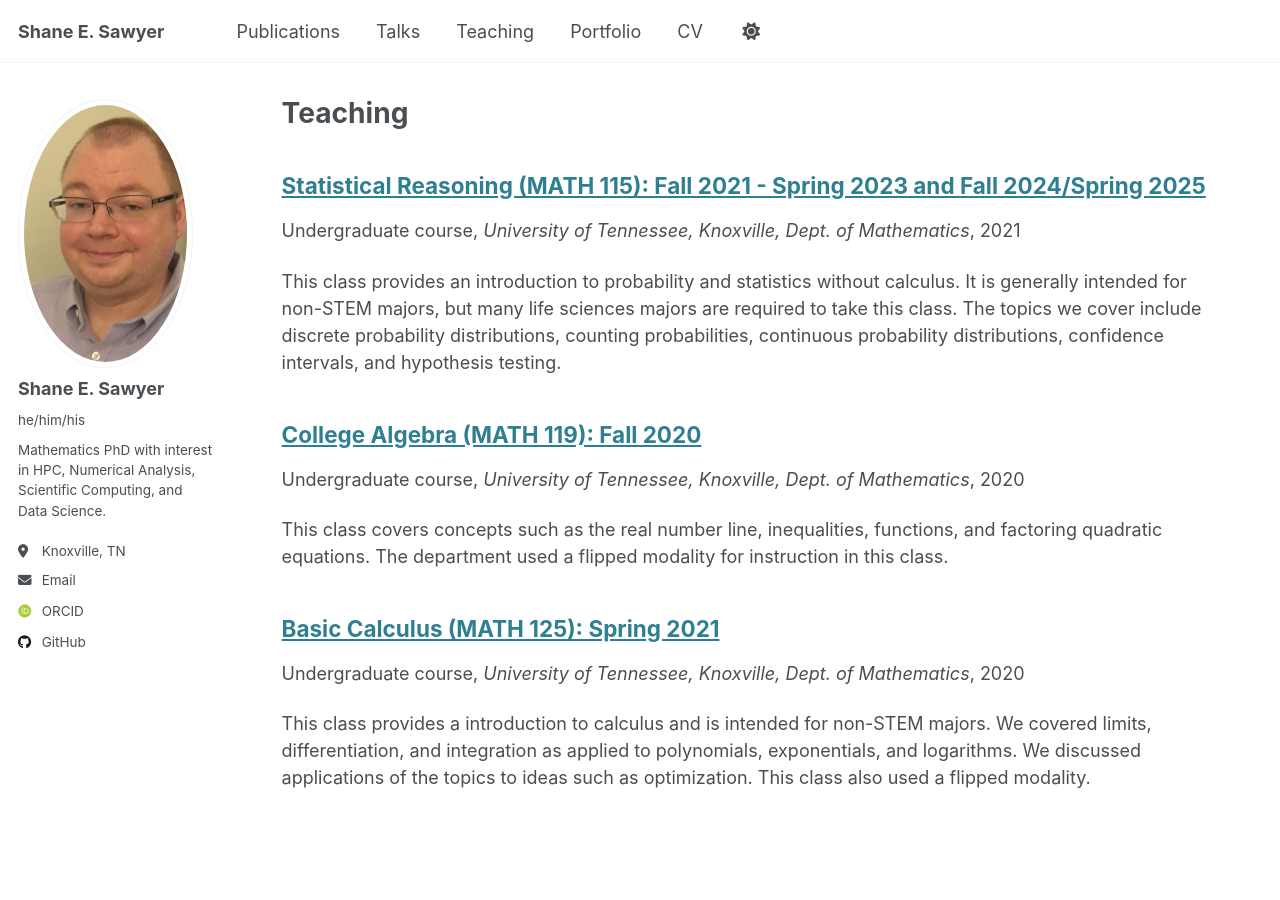
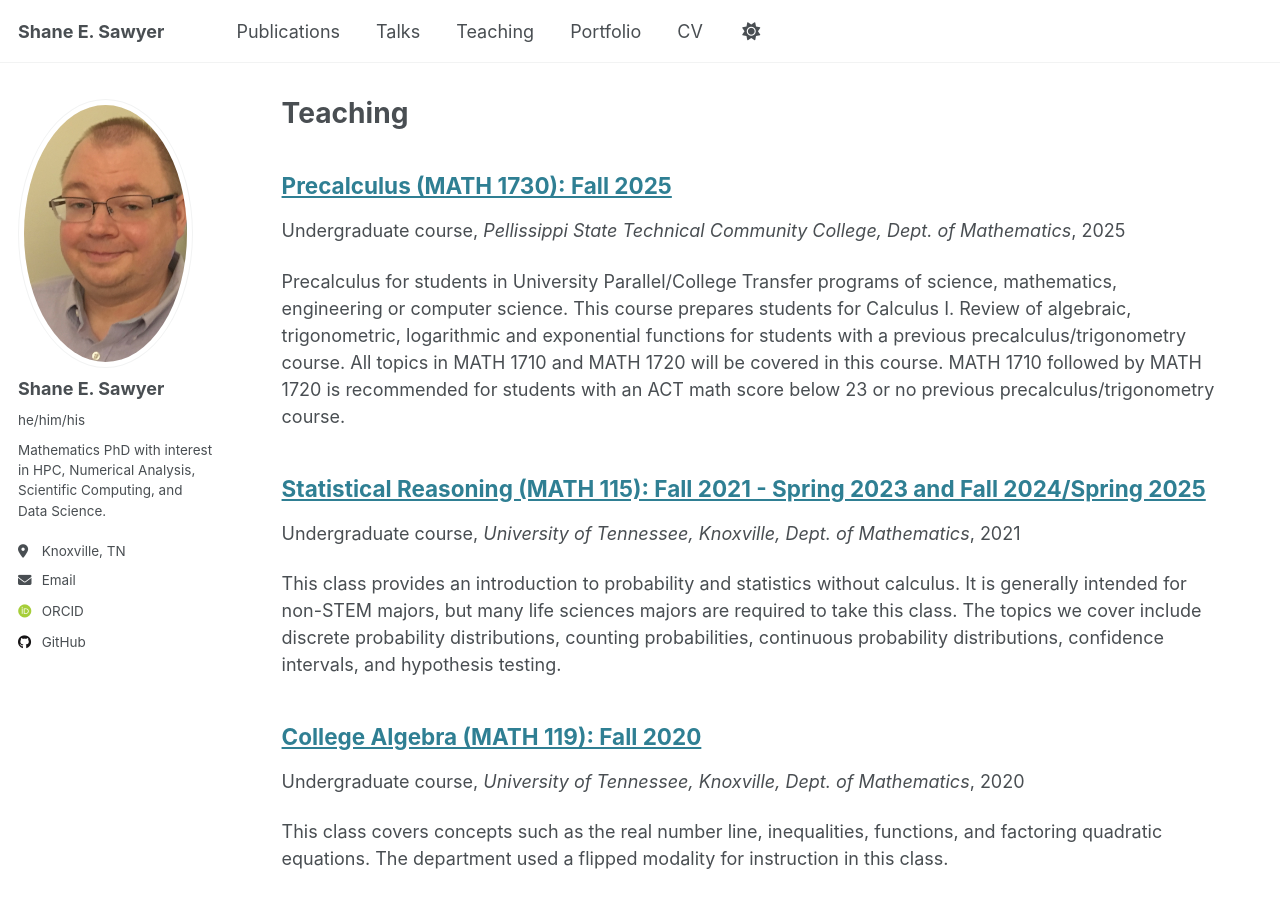
Before and after one commit to shedsaw/shedsaw.github.io, a Jekyll site: the page built from _pages/teaching.html, in a window 1280 px wide and 900 px high. Built offline with Jekyll 4.4.1, drawn with Linux system fonts in a browser that asks for light colours; some web fonts are replaced.

Commit message:
Added that our paper was accecpted. Added teaching at Pellissippi State for Fall 2025.

```diff
--- a/_pages/cv.md
+++ b/_pages/cv.md
@@ -17,6 +17,9 @@ Education
 
 Work experience
 ======
+* August 2025 - Current: Adjunct Faculty
+  * Pellissippi State Technical Community College: Mathematics Department
+  * Instructor of record for a one semester precalculus course.
 * August 2024 - May 2025: Term Lecturer
   * University of Tennessee, Knoxville: Mathematics Department
   * I was an instructor of record for an introductory statistics course.
--- /dev/null
+++ b/_teaching/2025-fall-teaching.md
@@ -0,0 +1,10 @@
+---
+title: "Precalculus (MATH 1730): Fall 2025"
+collection: teaching
+type: "Undergraduate course"
+permalink: /teaching/2025-fall-teaching
+venue: "Pellissippi State Technical Community College, Dept. of Mathematics"
+date: 2025-08-21
+location: "Knoxville, TN, USA"
+---
+Precalculus for students in University Parallel/College Transfer programs of science, mathematics, engineering or computer science. This course prepares students for Calculus I. Review of algebraic, trigonometric, logarithmic and exponential functions for students with a previous precalculus/trigonometry course. All topics in MATH 1710 and MATH 1720 will be covered in this course. MATH 1710 followed by MATH 1720 is recommended for students with an ACT math score below 23 or no previous precalculus/trigonometry course.
```
Also changed, not shown: _publications/2024-arxiv-2409-17388.md (+1 -1 lines).
